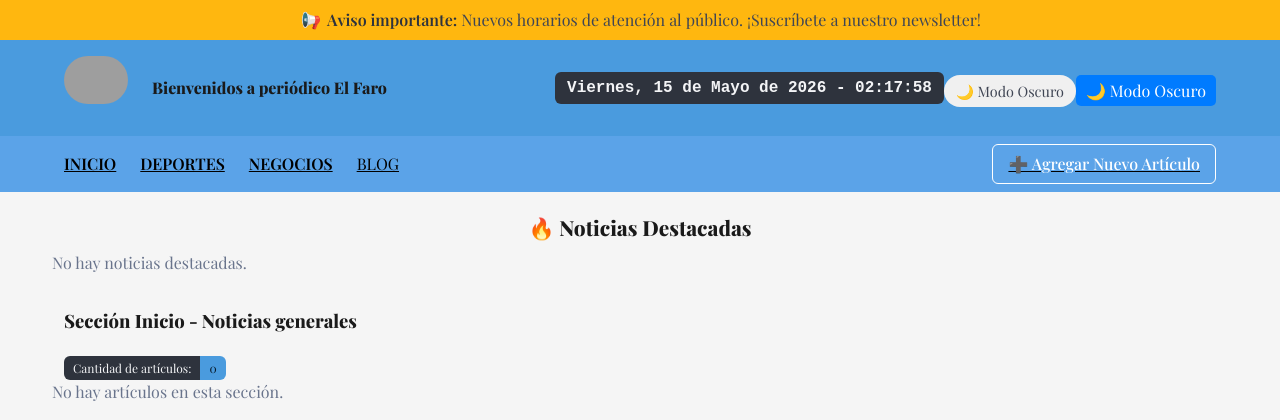
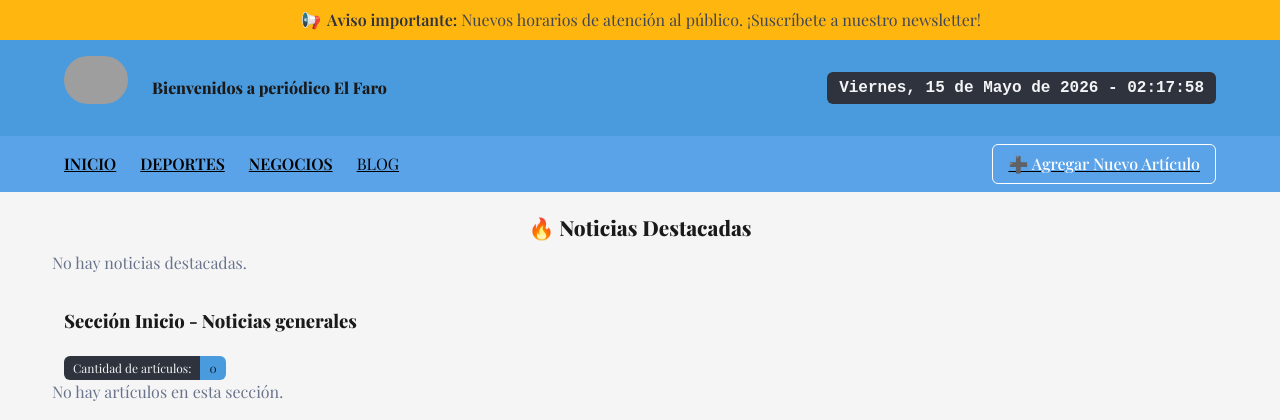
Before and after one commit to Hoshi12345/El-Faro-2.5, a CodeIgniter 4 app: the page made by htdocs/app/Views/home.php in a window 1280 px wide. Shown: the top 420 px of the page. Run offline with PHP 8.4 and a stand-in for CodeIgniter, Linux system fonts and the light colour scheme; the template is opened without the code that fills it, so the values that code supplies are empty; some libraries are stand-ins or nearby versions; some web fonts are replaced; grey boxes are pictures that could not be loaded.

Commit message:
sin boton obscuro

```diff
--- a/htdocs/app/Views/home.php
+++ b/htdocs/app/Views/home.php
@@ -36,7 +36,7 @@
     <div id="reloj-movil" class="tag is-dark is-medium mt-2">00:00:00</div>
   </div>
   <!-- Nuevo botón modo oscuro -->
-<button id="darkModeToggle" class="btn-dark-mode">🌙 Modo Oscuro</button>
+<
 </header>
 
 <header class="has-background-info py-4 is-hidden-mobile">
@@ -56,32 +56,7 @@
         <div class="level-item">
           <div id="reloj" class="tag is-dark is-medium">00:00:00</div>
           <!-- Botón modo oscuro (estilos inline para probar) -->
-           <button id="darkModeToggle" class="btn-dark-mode">🌙 Modo Oscuro</button>
-<button id="darkModeToggle" style="background: #007bff; color: white; border: none; border-radius: 5px; padding: 5px 10px; cursor: pointer; margin-top: 5px;">
-    🌙 Modo Oscuro
-</button>
 
-<script>
-    document.addEventListener('DOMContentLoaded', function() {
-        const btn = document.getElementById('darkModeToggle');
-        if (!btn) return;
-        btn.addEventListener('click', function() {
-            document.body.classList.toggle('dark-mode');
-            if (document.body.classList.contains('dark-mode')) {
-                btn.textContent = '☀️ Modo Claro';
-                localStorage.setItem('darkMode', 'enabled');
-            } else {
-                btn.textContent = '🌙 Modo Oscuro';
-                localStorage.setItem('darkMode', 'disabled');
-            }
-        });
-        // Recuperar estado guardado
-        if (localStorage.getItem('darkMode') === 'enabled') {
-            document.body.classList.add('dark-mode');
-            btn.textContent = '☀️ Modo Claro';
-        }
-    });
-</script>
         </div>
       </div>
     </div>
```
Also changed, not shown: htdocs/app/Views/templates/header.php (+1 -26 lines).
